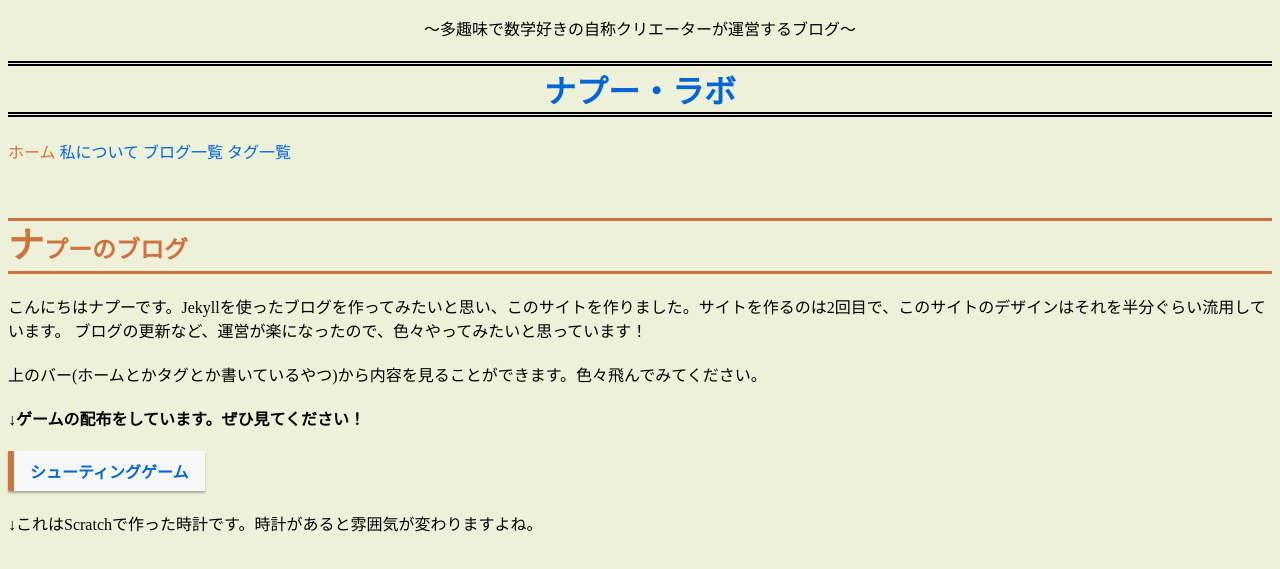
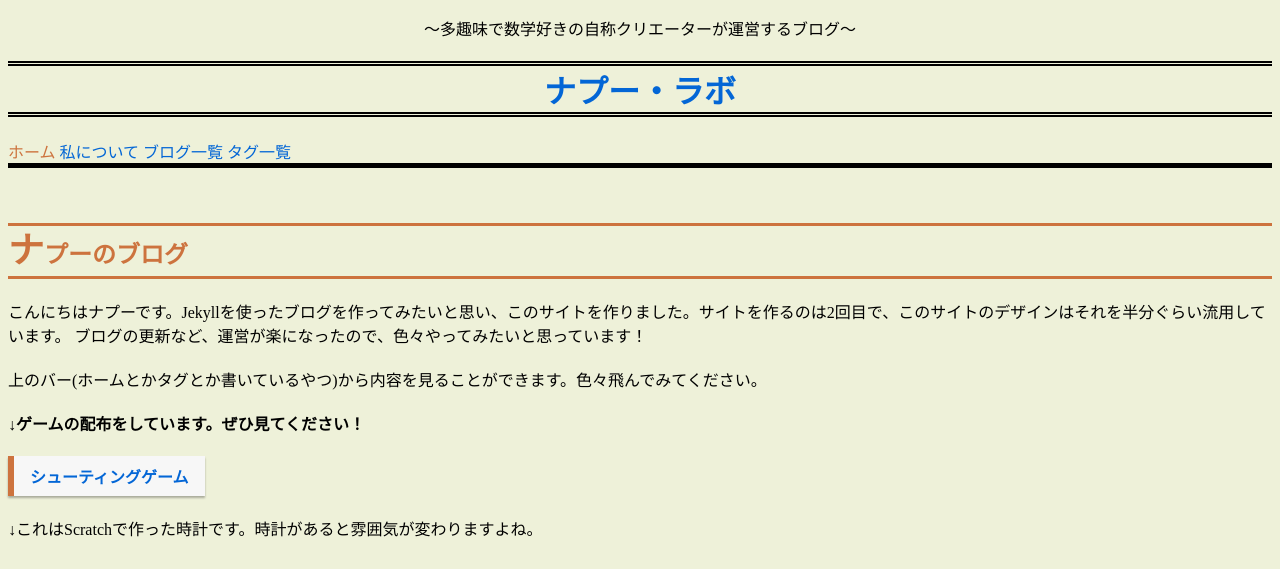
Before and after one commit to sirokurokumasan/sirokurokumasan.github.io, a Jekyll site: the page built from index.md, in a window 1280 px wide and 1400 px high. Shown: the top 569 px of the window. Built offline with Jekyll 4.4.1, drawn with Linux system fonts in a browser that asks for light colours; grey boxes are pictures that could not be loaded.

Commit message:
Update main.scss

```diff
--- a/_sass/main.scss
+++ b/_sass/main.scss
@@ -39,6 +39,7 @@ body{
 
 header {
   background: #eef1d9;
+  border-bottom: solid 5px #000;
 }
 
 footer {
```
